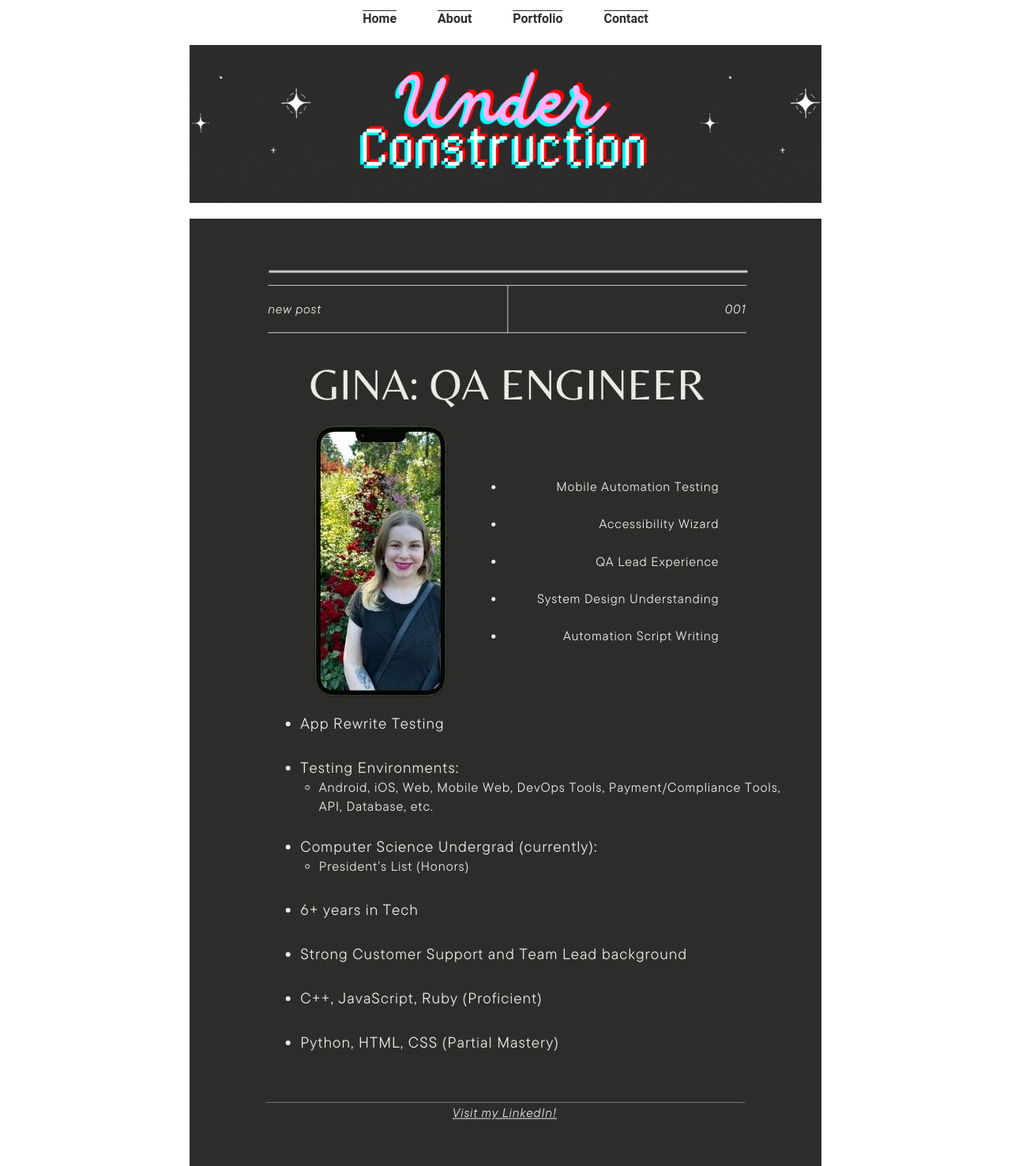
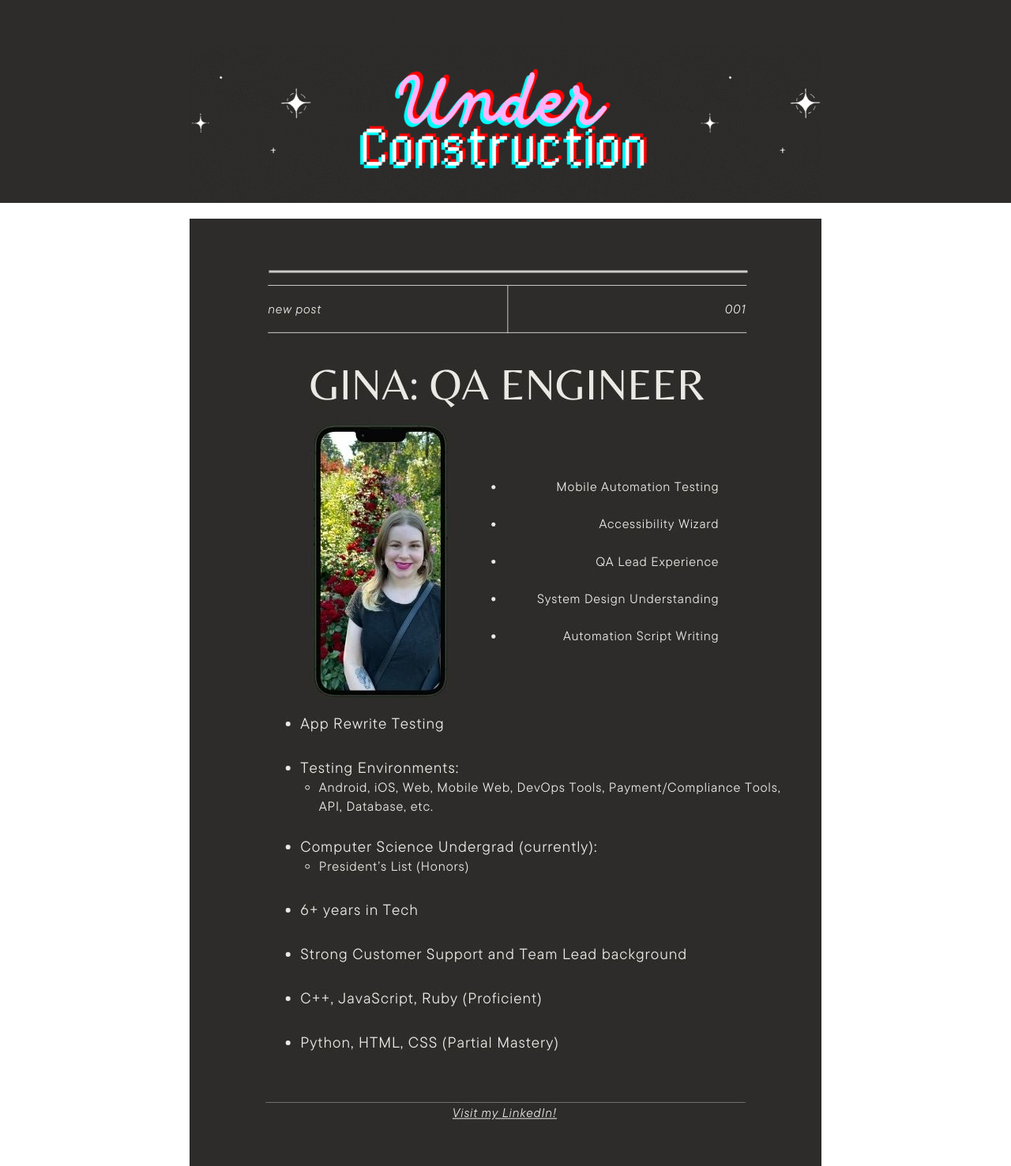
Before and after one commit to gfergusonQA/ginaqa.github.io, a Jekyll site: the page built from index.md, in a window 1280 px wide. Shown: the whole page at 79% size. Built offline with Jekyll 4.4.1, drawn with Linux system fonts in a browser that asks for light colours.

Commit message:
Update styles.css

```diff
--- a/assets/css/css/styles.css
+++ b/assets/css/css/styles.css
@@ -10,7 +10,7 @@ body {
 
 /* Header styles */
 .header {
-    background-color: #ffffff;
+    background-color: #2d2c2b;
     overflow: hidden;
 }
 
```
